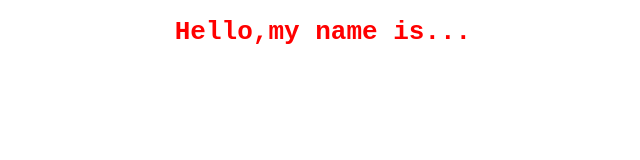
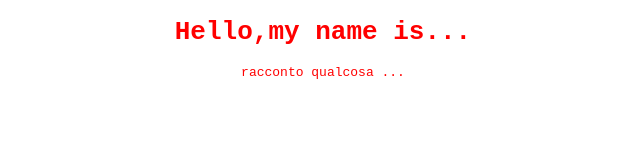
Before and after one commit to torone89/htmlcss-hello, a plain HTML site: page index.html in a window 1280 px wide. Shown: the whole page, without its empty margins (317-957 px from the left). Drawn offline with Linux system fonts and the light colour scheme.

Commit message:
Adding Nav

```diff
--- a/index.html
+++ b/index.html
@@ -10,6 +10,7 @@
 <body>
 <header>
     <h1>Hello,my name is...</h1>
+    <nav>racconto qualcosa ...</nav>
 </header>
 </body>
 </html>
```
